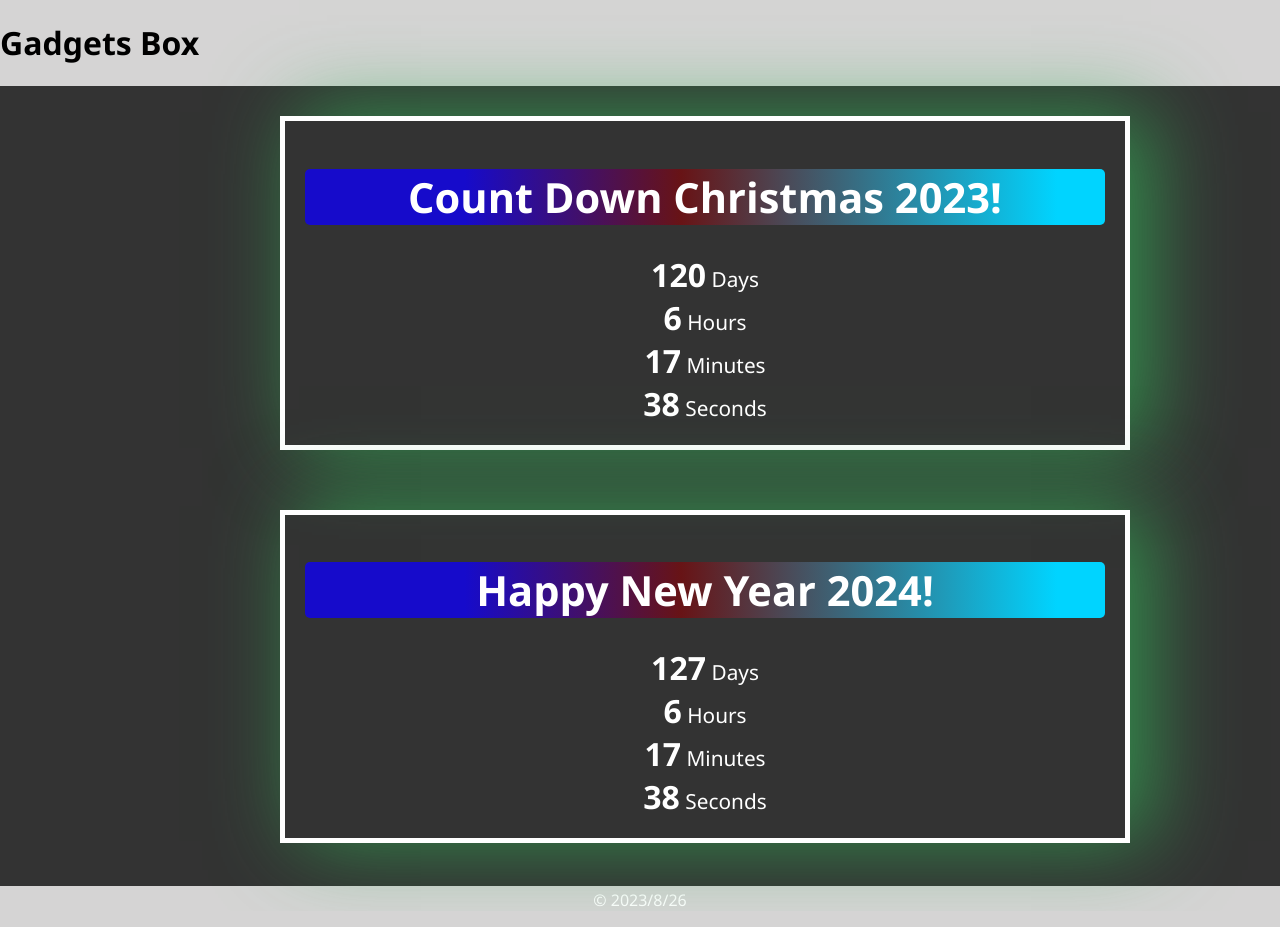
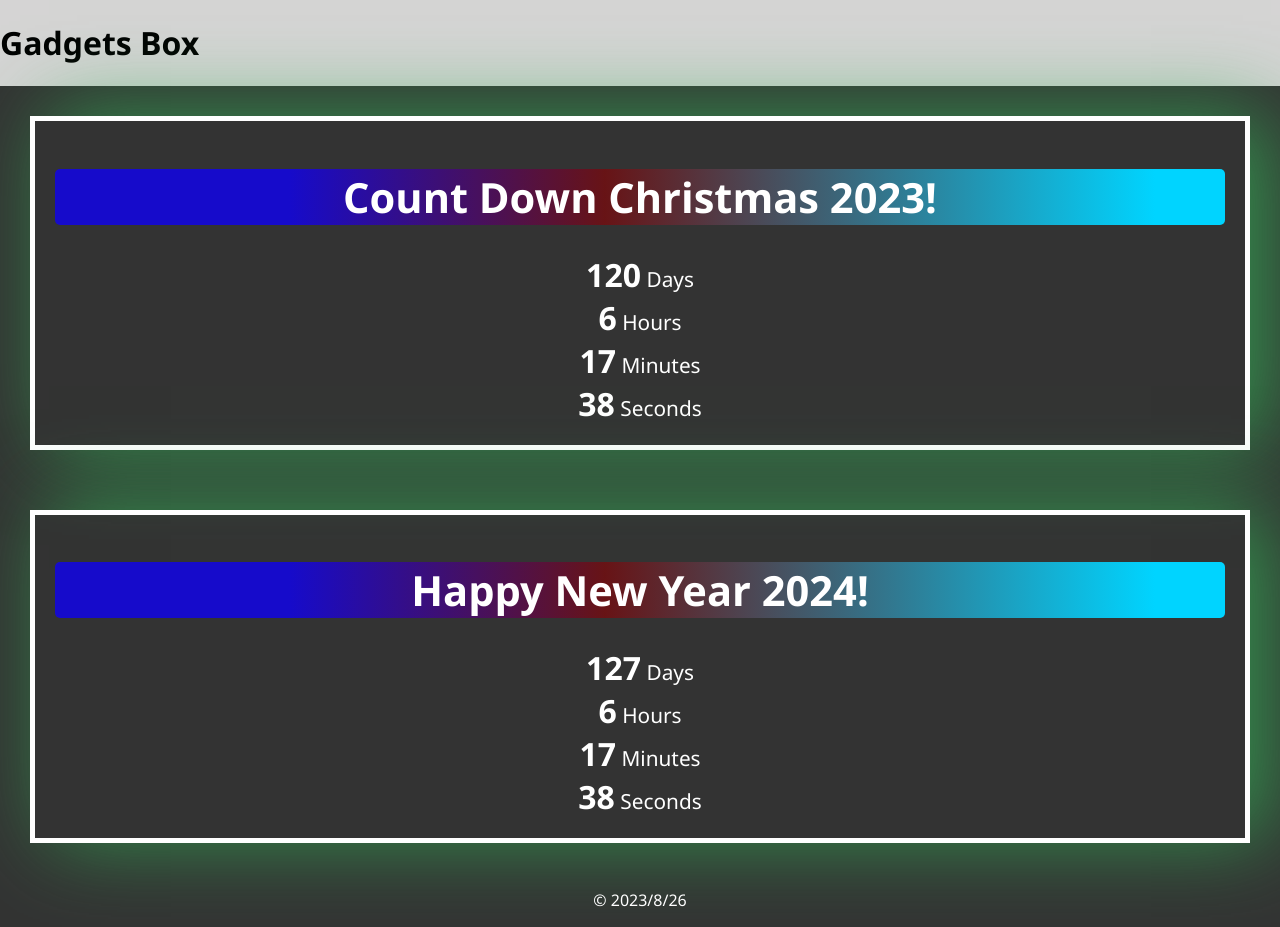
Before and after one commit to pica69co/gadgets-box, a React (Create React App) app: page / in a window 1280 px wide. Built offline with nearby package versions, Linux system fonts and the light colour scheme; a web font is replaced by a local one.

Commit message:
countD-styles

```diff
--- a/src/pages/OtherNewYear/OtherNewYear.css
+++ b/src/pages/OtherNewYear/OtherNewYear.css
@@ -1,6 +1,5 @@
 .countdown-timer{
-    width: 100%;
-    height: 100vh;
+
     background-color: #333;
     text-align: center;
     display: flex;
@@ -25,10 +24,8 @@
 }
 .christmas, .year{
   border: 5px solid #fff;
-  width: 800px;
   justify-content: center;
   align-items: center;
-  transform: translateX(250px);
   padding: 20px;
   margin: 30px;
   box-shadow: 20px -3px 80px 1px rgba(52,176,87,0.75);
```
